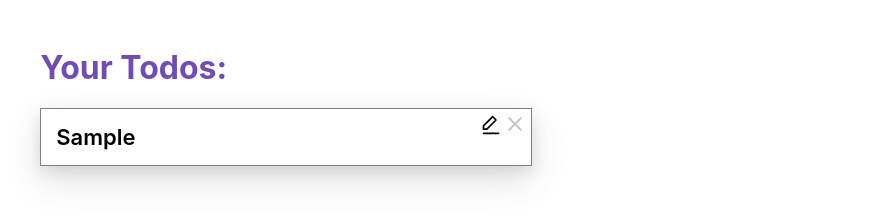
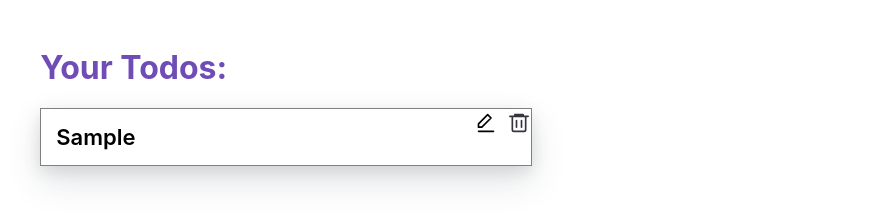
Before and after one commit to ngaifullina/name, a React (Create React App) app: page / in a window 1280 px wide. Both pictures are taken after typing "Sample" into the empty fields and a click on the button "Add todo". Shown: the part 152-368 px from the top of the page, without its empty margins (201-1070 px from the left). Built offline with nearby package versions, Linux system fonts and the light colour scheme.

Commit message:
divided into several components

```diff
--- a/src/App.tsx
+++ b/src/App.tsx
@@ -1,7 +1,7 @@
 import { Switch, Route, BrowserRouter as Router } from "react-router-dom";
 
-import { Todos } from "./todos/Todos";
-import { TodosList } from "./todo-list/TodosList";
+import { Todos } from "./components/todos/Todos";
+import { TodosList } from "./components/todo-list/TodosList";
 import "./App.css";
 
 function App() {
--- a/src/app/store.ts
+++ b/src/app/store.ts
@@ -1,5 +1,5 @@
 import { configureStore, ThunkAction, Action } from "@reduxjs/toolkit";
-import todosSlice from "../todos/slice";
+import todosSlice from "../components/todos/slice";
 
 export const store = configureStore({
   reducer: {
--- a/src/todo-list/TodosList.module.css
+++ b/src/components/todo-list/TodosList.module.css
@@ -12,11 +12,10 @@
 .close {
   position: absolute;
   cursor: pointer;
-  right: 0;
-  top: 6px;
+  right: -70px;
+  top: 15px;
   width: 32px;
   height: 32px;
-  opacity: 0.3;
 }
 
 .close:hover {
@@ -47,11 +46,43 @@
   width: 20px;
   height: 20px;
   position: absolute;
-  right: 30px;
-  top: 6px;
+  right: 35px;
+  top: 4px;
+  background-color: white;
+  cursor: pointer;
+}
+.delete {
+  width: 20px;
+  height: 20px;
+  position: absolute;
+  right: 2px;
+  top: 4px;
   background-color: white;
   cursor: pointer;
 }
 .container {
   margin: 50px auto;
 }
+.button {
+  margin-right: 3px;
+}
+.edit {
+  position: absolute;
+  top: 0;
+}
+
+.textbox {
+  margin-top: 10px;
+  height: 26px;
+  font-size: 22px;
+  font-weight: 600;
+}
+
+.checked {
+  position: absolute;
+  width: 20px;
+  height: 20px;
+  right: -35px;
+  top: 14px;
+  cursor: pointer;
+}
--- /dev/null
+++ b/src/components/todo-list/TodosList.tsx
@@ -0,0 +1,50 @@
+import React from "react";
+import { useAppSelector, useAppDispatch } from "../../app/hooks";
+import {
+  selectTodos,
+  startEditingTodo,
+  finishEditingTodo,
+  cancelEditingTodo,
+  deleteTodo,
+  editEditingValue,
+  selectEditInputValue,
+  selectCurrentlyEditedTodo,
+} from "../todos/slice";
+import styles from "./TodosList.module.css";
+import { Todo } from "../todo/Todo";
+
+export function TodosList(props: { readonly?: boolean }) {
+  const todosList = useAppSelector<{ name: string }[]>(selectTodos);
+  const dispatch = useAppDispatch();
+  const inputValue = useAppSelector(selectEditInputValue);
+  const currentlyEditedTodo = useAppSelector(selectCurrentlyEditedTodo);
+
+  const handleInputChange = (e: React.ChangeEvent<HTMLInputElement>) => {
+    dispatch(editEditingValue(e.target.value));
+  };
+
+  return (
+    <div className={styles.container}>
+      <h1 className={styles.header}>Your Todos:</h1>
+      {!!todosList.length && (
+        <div>
+          {todosList.map((todo, i) => (
+            <Todo
+              key={`${todo.name}_${i}`}
+              name={todo.name}
+              underEdit={currentlyEditedTodo === i}
+              onEditCancel={() => dispatch(cancelEditingTodo())}
+              onDelete={() => dispatch(deleteTodo(i))}
+              onEdit={() => {}}
+              onEditFinish={() => dispatch(finishEditingTodo(i))}
+              onEditStart={() => {
+                console.log("strts");
+                dispatch(startEditingTodo(i));
+              }}
+            />
+          ))}
+        </div>
+      )}
+    </div>
+  );
+}
--- /dev/null
+++ b/src/components/todo/Todo.module.css
@@ -0,0 +1,87 @@
+.name {
+  position: relative;
+  font-size: 22px;
+  font-weight: 600;
+  width: 460px;
+  padding: 15px;
+  border: 1px solid grey;
+  margin-bottom: 10px;
+  box-shadow: 0px 15px 35px 0px rgb(51 64 82 / 15%), 0 5px 15px rgb(0 0 0 / 10%);
+}
+.close {
+  position: absolute;
+  cursor: pointer;
+  right: -70px;
+  top: 15px;
+  width: 32px;
+  height: 32px;
+}
+
+.close:hover {
+  opacity: 1;
+}
+
+.close:before,
+.close:after {
+  position: absolute;
+  left: 15px;
+  content: " ";
+  height: 18px;
+  width: 2px;
+  background-color: #333;
+}
+
+.close:before {
+  transform: rotate(45deg);
+}
+
+.close:after {
+  transform: rotate(-45deg);
+}
+.header {
+  color: rgb(112, 76, 182);
+}
+.icon {
+  width: 20px;
+  height: 20px;
+  position: absolute;
+  right: 35px;
+  top: 4px;
+  background-color: white;
+  cursor: pointer;
+}
+.delete {
+  width: 20px;
+  height: 20px;
+  position: absolute;
+  right: 2px;
+  top: 4px;
+  background-color: white;
+  cursor: pointer;
+}
+.container {
+  margin: 50px auto;
+}
+.button {
+  margin-right: 3px;
+}
+.edit {
+  position: absolute;
+  top: 0;
+}
+
+.textbox {
+  margin-top: 10px;
+  height: 26px;
+  font-size: 22px;
+  font-weight: 600;
+}
+
+.checked {
+  position: absolute;
+  width: 20px;
+  height: 20px;
+  right: -35px;
+  top: 14px;
+  cursor: pointer;
+}
--- /dev/null
+++ b/src/components/todo/Todo.tsx
@@ -0,0 +1,65 @@
+import React from "react";
+import styles from "./Todo.module.css";
+
+export type Props = {
+  name: string;
+  underEdit: boolean;
+  onDelete: () => void;
+  onEdit: (newValue: string) => void;
+  onEditStart: () => void;
+  onEditFinish: () => void;
+  onEditCancel: () => void;
+};
+
+export function Todo({
+  name,
+  underEdit,
+  onDelete,
+  onEdit,
+  onEditCancel,
+  onEditFinish,
+  onEditStart,
+}: Props) {
+  return (
+    <div className={styles.name}>
+      {/* <div className="icon-group">
+      {isEdited ? <Icon type="tick" /> : null }
+      <Icon type="cross" />
+      { <Icon type="edit" />
+      <Icon type="delete" />
+    </div> */}
+      {name}
+      <img
+        src="edit.svg"
+        alt="edit"
+        className={styles.icon}
+        onClick={onEditStart}
+      />
+
+      <img
+        src="delete.svg"
+        alt="delete"
+        className={styles.delete}
+        onClick={onDelete}
+      />
+      {underEdit && (
+        <div className={styles.edit}>
+          <input
+            className={styles.textbox}
+            aria-label="Edit todo"
+            value={name}
+            onChange={(e) => onEdit(e.target.value)}
+            placeholder="Edit todo.."
+          />
+          <img
+            src="checked.svg"
+            alt="checked"
+            className={styles.checked}
+            onClick={onEditFinish}
+          />
+          <div className={styles.close} onClick={onEditCancel}></div>
+        </div>
+      )}
+    </div>
+  );
+}
--- a/src/todos/Todos.tsx
+++ b/src/components/todos/Todos.tsx
@@ -1,7 +1,7 @@
 import React from "react";
 import { useHistory } from "react-router-dom";
 
-import { useAppSelector, useAppDispatch } from "../app/hooks";
+import { useAppSelector, useAppDispatch } from "../../app/hooks";
 import { addTodo, selectInputValue, editInputValue } from "./slice";
 import styles from "./Todos.module.css";
 import { TodosList } from "../todo-list/TodosList";
--- a/src/todos/slice.ts
+++ b/src/components/todos/slice.ts
@@ -1,5 +1,5 @@
 import { createSlice, PayloadAction } from "@reduxjs/toolkit";
-import { RootState } from "../app/store";
+import { RootState } from "../../app/store";
 
 export type Todo = {
   name: string;
--- a/src/todo-list/TodosList.tsx
+++ /dev/null
@@ -1,81 +0,0 @@
-import React from "react";
-import { useAppSelector, useAppDispatch } from "../app/hooks";
-import {
-  selectTodos,
-  startEditingTodo,
-  finishEditingTodo,
-  cancelEditingTodo,
-  deleteTodo,
-  editEditingValue,
-  selectEditInputValue,
-  selectCurrentlyEditedTodo,
-} from "../todos/slice";
-import styles from "./TodosList.module.css";
-import { useState } from "react";
-export function TodosList(props: { readonly?: boolean }) {
-  const todosList = useAppSelector(selectTodos);
-  const dispatch = useAppDispatch();
-  const inputValue = useAppSelector(selectEditInputValue);
-  const showEdit = useAppSelector(selectCurrentlyEditedTodo);
-  const handleDelete = (index: number) => {
-    dispatch(deleteTodo(index));
-  };
-
-  const handleInputChange = (e: React.ChangeEvent<HTMLInputElement>) => {
-    dispatch(editEditingValue(e.target.value));
-  };
-
-  const submit = (index: number) => {
-    dispatch(finishEditingTodo(index));
-  };
-
-  return (
-    <div className={styles.container}>
-      <h1 className={styles.header}>Your Todos:</h1>
-      {!!todosList.length && (
-        <div className={styles.row}>
-          {todosList.map((todo, i) => (
-            <div key={`${todo.name}_${i}`} className={styles.name}>
-              {todo.name}
-              {!props.readonly ? (
-                <div>
-                  <img
-                    src="edit.svg"
-                    alt="edit"
-                    className={styles.icon}
-                    onClick={() => {
-                      dispatch(startEditingTodo(i));
-                    }}
-                  />
-                  <div
-                    className={styles.close}
-                    onClick={() => handleDelete(i)}
-                  ></div>
-                  {showEdit === i && (
-                    <div>
-                      <input
-                        className={styles.textbox}
-                        aria-label="Edit todo"
-                        value={inputValue}
-                        onChange={handleInputChange}
-                        placeholder="Edit todo.."
-                      />
-                      <div>
-                        <button
-                          className={styles.button}
-                          onClick={() => submit(i)}
-                        >
-                          Edit todo
-                        </button>
-                      </div>
-                    </div>
-                  )}
-                </div>
-              ) : null}
-            </div>
-          ))}
-        </div>
-      )}
-    </div>
-  );
-}
```
Also changed, not shown: src/components/icon/Icon.tsx (added, +19 -0 lines), public/checked.svg (added), public/delete.svg (added), src/components/todos/Todos.module.css (renamed from src/todos/Todos.module.css).
